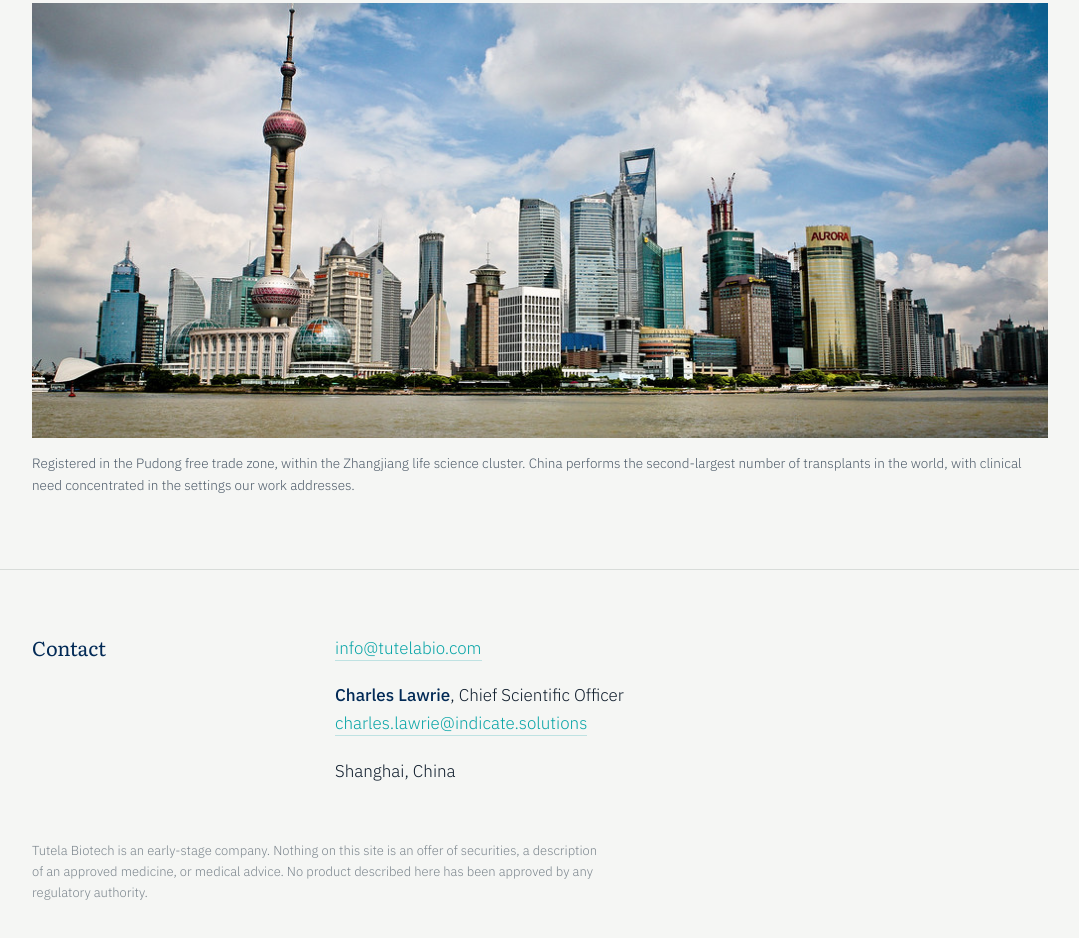
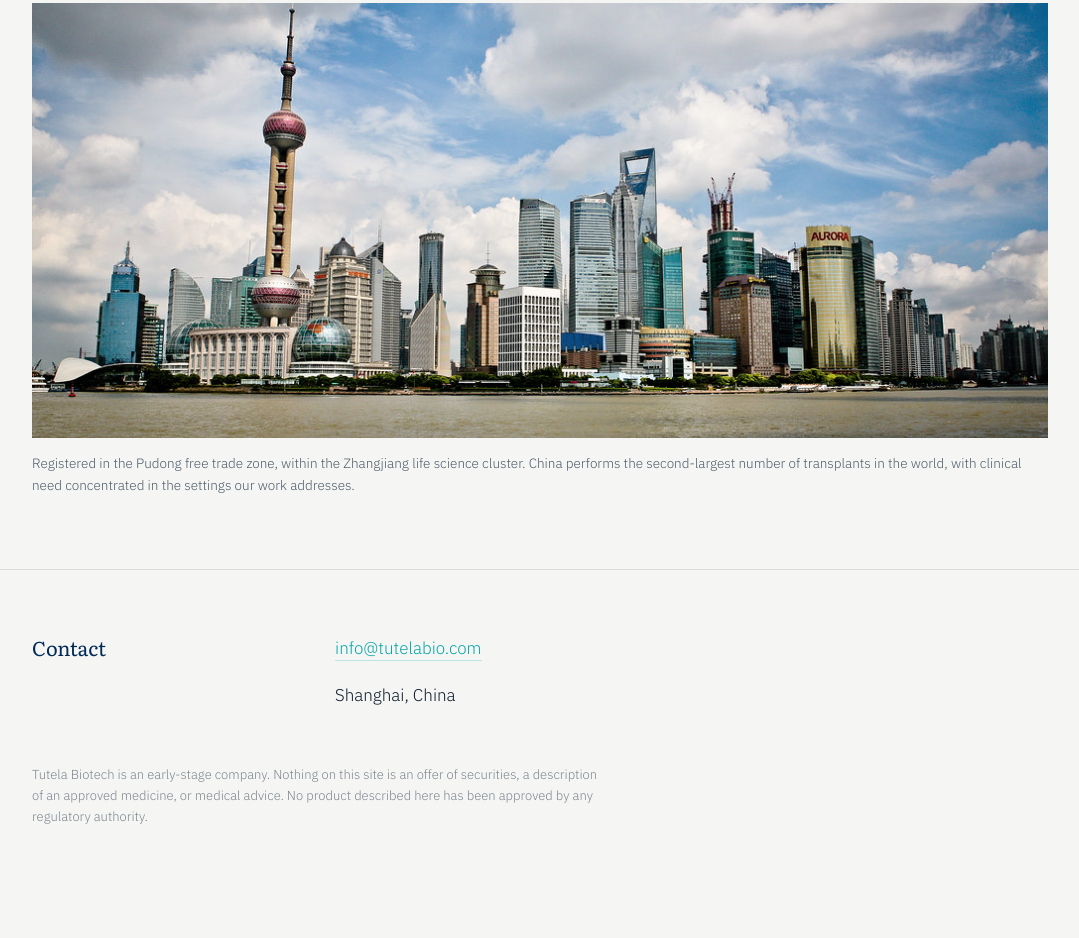
Before and after one commit to holidayasturias10/tutela-site, a plain HTML site: page index.html in a window 1280 px wide. Shown: the part 1783-2721 px from the top of the page, without its empty margins (100-1179 px from the left). Drawn offline with Linux system fonts and the light colour scheme.

Commit message:
Remove Charles Lawrie's contact details from footer
Removed contact information for Charles Lawrie.

```diff
--- a/index.html
+++ b/index.html
@@ -200,8 +200,6 @@ a:focus-visible{outline:2px solid var(--teal);outline-offset:3px;border-radius:2
       <h2>Contact</h2>
       <div class="prose">
         <p><a href="mailto:info@tutelabio.com">info@tutelabio.com</a></p>
-        <p><b style="font-weight:500;color:var(--navy)">Charles Lawrie</b>, Chief Scientific Officer<br>
-          <a href="mailto:charles.lawrie@indicate.solutions">charles.lawrie@indicate.solutions</a></p>
         <p>Shanghai, China</p>
       </div>
     </div>
```
